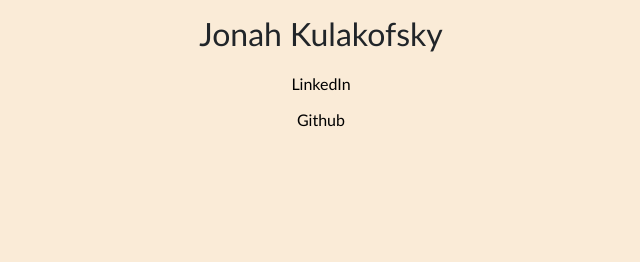
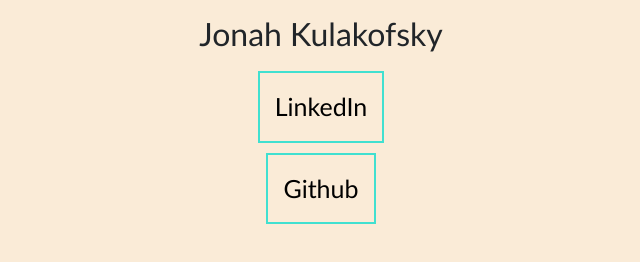
Before and after one commit to jonahkula/jonahkula.github.io, a plain HTML site: page index.html in a window 1280 px wide. Shown: the whole page, without its empty margins (319-959 px from the left). Drawn offline with nearby package versions, Linux system fonts and the light colour scheme.

Commit message:
changed buttons

```diff
--- a/index.html
+++ b/index.html
@@ -2,7 +2,7 @@
 <html>
 
 <head>
-    <meta name="description" content="jonah kulakofsky personal website">
+    <meta name="description" content="Jonah Kulakofsky's Website">
     <meta name="author" content="Jonah Kulakofsky">
     <meta name="keywords" content="jonah, kulakofsky, personal, website, information">
     <meta name="viewport" content="width=device-width, initial-scale=1.0">
--- a/style.css
+++ b/style.css
@@ -1,22 +1,30 @@
-body{
-    background: antiquewhite;
+body {
+  background: #faebd7;
   margin: 15px;
 }
 
-#general{
+#general {
   margin-bottom: 10px;
   display: flex;
+  font-size: 32px;
   justify-content: center;
-    font-family: 'Trebuchet MS', 'Lucida Sans Unicode', 'Lucida Grande', 'Lucida Sans', Arial, sans-serif;
+  font-family: "Gill Sans", "Gill Sans MT", Calibri, "Trebuchet MS", sans-serif;
 }
 
-.socialMedia{
-    border: none;
+.socialMedia {
+  border: 2px solid #40e0d0;
   background-color: inherit;
-    font-size: 16px;
+  color: #000000;
+  padding: 15px;
+  font-size: 25px;
   display: inline-block;
+  text-align: center;
+  text-decoration: none;
+  transition-duration: 0.4s;
+  cursor: pointer;
 }
 
-.socialMedia:hover{
-    color: turquoise;
+.socialMedia:hover {
+  background-color: #40e0d0;
+  color: #ffffff;
 }
```
Lines whose indentation alone changed are shown as unchanged.
